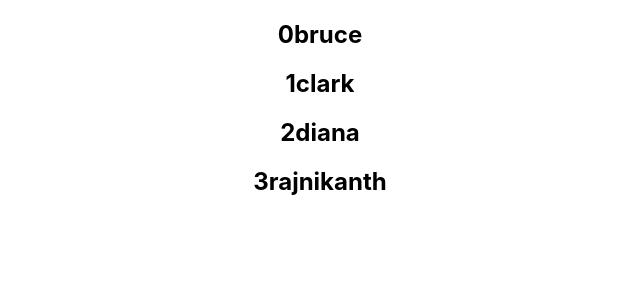
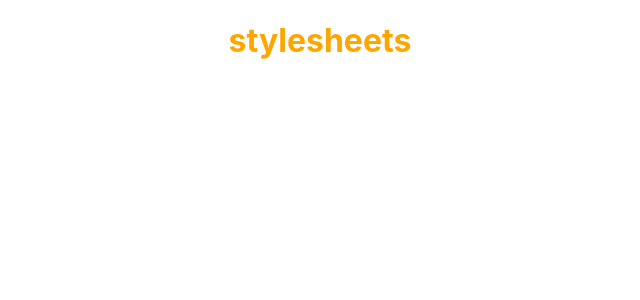
Before and after one commit to pop-dev5016/code-evolution-react, a React (Create React App) app: page / in a window 1280 px wide. Shown: the top 300 px of the page, without its empty margins (320-960 px from the left). Built offline with nearby package versions, Linux system fonts and the light colour scheme.

Commit message:
normal css apply

```diff
--- a/src/App.js
+++ b/src/App.js
@@ -8,6 +8,7 @@
 import Functionclick from './Functionclick';
 import EventBinding from './components/EventBinding';
 import ParentComponent from './components/ParentComponent';
+import Stylesheet from './components/Stylesheet';
 import React from "react";
 import NameList from './components/NameList';
 import Classclick from './components/Classevent';
@@ -41,7 +42,8 @@
       {/* <EventBinding></EventBinding> */}
       {/* <ParentComponent></ParentComponent> */}
       {/* <UserGreeting></UserGreeting> */}
-      <NameList></NameList>
+      {/* <NameList></NameList> */}
+      <Stylesheet></Stylesheet>
     </div>
   );
 }
--- /dev/null
+++ b/src/components/MyStyle.css
@@ -0,0 +1,3 @@
+.primary{
+    color: orange;
+}
--- a/src/components/NameList.js
+++ b/src/components/NameList.js
@@ -42,7 +42,7 @@
 
 export default NameList
 
-///whwn use index as key
+///when use index as key
 
 /// the items in your list do not have a unique id.
 /// the list is a list  and will not change
--- /dev/null
+++ b/src/components/Stylesheet.js
@@ -0,0 +1,12 @@
+import React from 'react'
+import './MyStyle.css'
+
+function Stylesheet() {
+  return (
+    <div>
+        <h1 className ='primary'>stylesheets</h1>
+    </div>
+  )
+}
+
+export default Stylesheet
```
